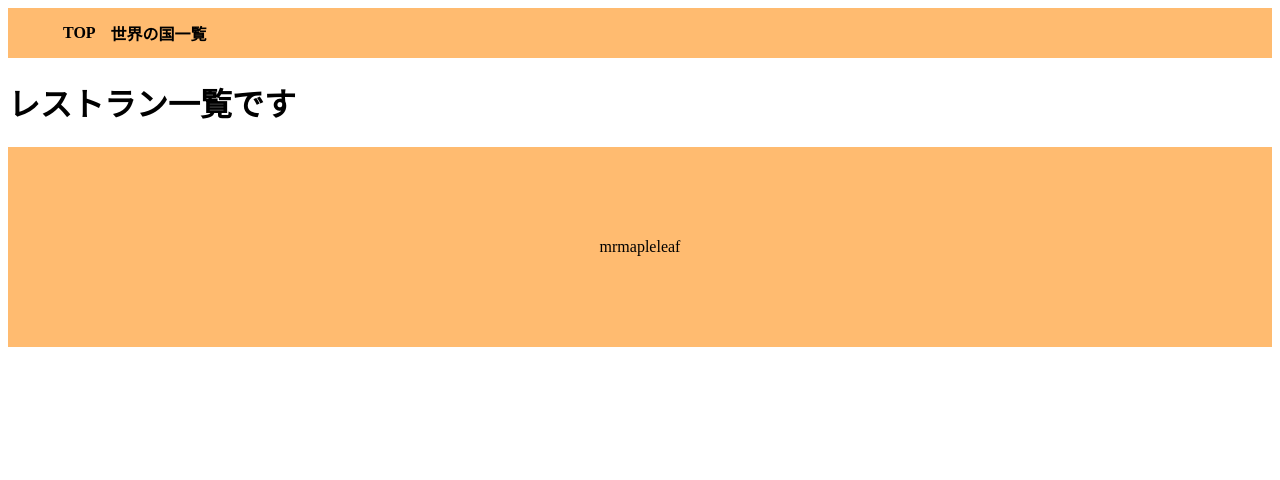
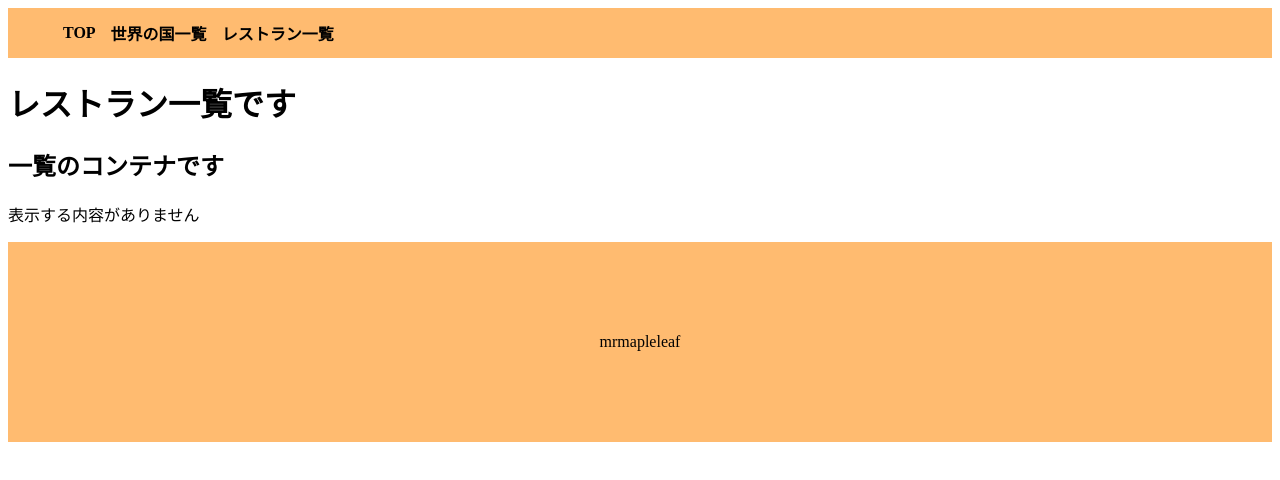
Before and after one commit to mrmapleleaf/worldRestaurantTour-fe, a Nuxt app: page /restaurants in a window 1280 px wide. Shown: the top 480 px of the page. Built offline with nearby package versions, Linux system fonts and the light colour scheme.

Commit message:
restaurantContainerを追加

```diff
--- a/components/TheHeader.vue
+++ b/components/TheHeader.vue
@@ -10,6 +10,11 @@
         <li>
           <NuxtLink v-bind:to="{ name: 'countries' }" class="header_link">
             世界の国一覧
+          </NuxtLink>
+        </li>
+        <li>
+          <NuxtLink v-bind:to="{ name: 'restaurants' }" class="header_link">
+            レストラン一覧
           </NuxtLink>
         </li>
       </ul>
--- /dev/null
+++ b/components/restaurants/restaurantContainer.vue
@@ -0,0 +1,41 @@
+<template>
+  <ClientOnly>
+    <div>
+      <h2>一覧のコンテナです</h2>
+      <template v-if="loading">
+        <p>読み込み中</p>
+      </template>
+      <template v-else>
+        <template v-if="restaurants.length === 0">
+          <p>表示する内容がありません</p>
+        </template>
+        <template v-else>
+          {{ restaurants }}
+        </template>
+      </template>
+    </div>
+  </ClientOnly>
+</template>
+
+<script setup lang="ts">
+import type { Restaurant, AllRestaurantsIndexResponse } from '~/interfaces';
+
+let restaurants = ref([] as Array<Restaurant>);
+let loading = ref(false);
+
+const getAllRestaurant = async () => {
+  loading.value = true;
+  try {
+    const response = await $fetch<AllRestaurantsIndexResponse>(
+      'http://localhost:8080/restaurant/allRestaurants'
+    );
+    restaurants.value = response.restaurants;
+  } catch (error) {
+    console.log(error);
+  } finally {
+    loading.value = false;
+  }
+};
+</script>
+
+<style lang="css"></style>
--- a/interfaces.ts
+++ b/interfaces.ts
@@ -32,3 +32,7 @@ export interface NextCountryResponse {
 export interface RestaurantResponse {
   restaurant: Restaurant;
 }
+
+export interface AllRestaurantsIndexResponse {
+  restaurants: Array<Restaurant>;
+}
--- a/pages/restaurants/index.vue
+++ b/pages/restaurants/index.vue
@@ -1,7 +1,10 @@
 <template>
   <h1>レストラン一覧です</h1>
+  <restaurantContainer></restaurantContainer>
 </template>
 
-<script lang="ts"></script>
+<script setup lang="ts">
+import restaurantContainer from '~/components/restaurants/restaurantContainer.vue';
+</script>
 
 <style lang="css"></style>
```
